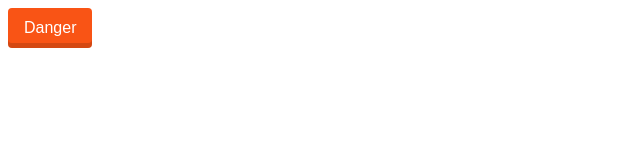
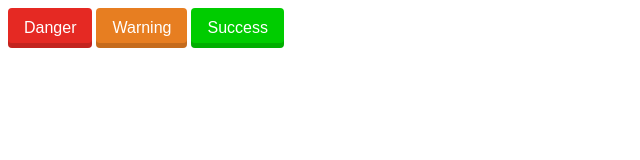
Before and after one commit to neczpal/scss-buttons, a plain HTML site: page index.html in a window 1280 px wide. Shown: the whole page, without its empty margins (0-640 px from the left). Drawn offline with Linux system fonts and the light colour scheme.

Commit message:
Btn types implemented with BEM modifiers

```diff
--- a/css/main.css
+++ b/css/main.css
@@ -16,5 +16,23 @@
   background-color: #c03a3a;
   box-shadow: inset 0 -5px 0 0 rgba(0, 0, 0, 0.15), 0 5px 11px rgba(0, 0, 0, 0.2), 0 4px 11px rgba(0, 0, 0, 0.2);
 }
+.btn--success {
+  background-color: #00cc00;
+}
+.btn--success:hover {
+  background-color: #3ab54a;
+}
+.btn--warning {
+  background-color: #e77e21;
+}
+.btn--warning:hover {
+  background-color: #e75521;
+}
+.btn--danger {
+  background-color: #e52923;
+}
+.btn--danger:hover {
+  background-color: #c03a2a;
+}
 
 /*# sourceMappingURL=main.css.map */
--- a/index.html
+++ b/index.html
@@ -12,7 +12,9 @@
 </head>
 
 <body>
-    <button class="btn">Danger</button>
+    <button class="btn btn--danger">Danger</button>
+    <button class="btn btn--warning">Warning</button>
+    <button class="btn btn--success">Success</button>
 </body>
 
 </html>
```
Also changed, not shown: 1 other file.
